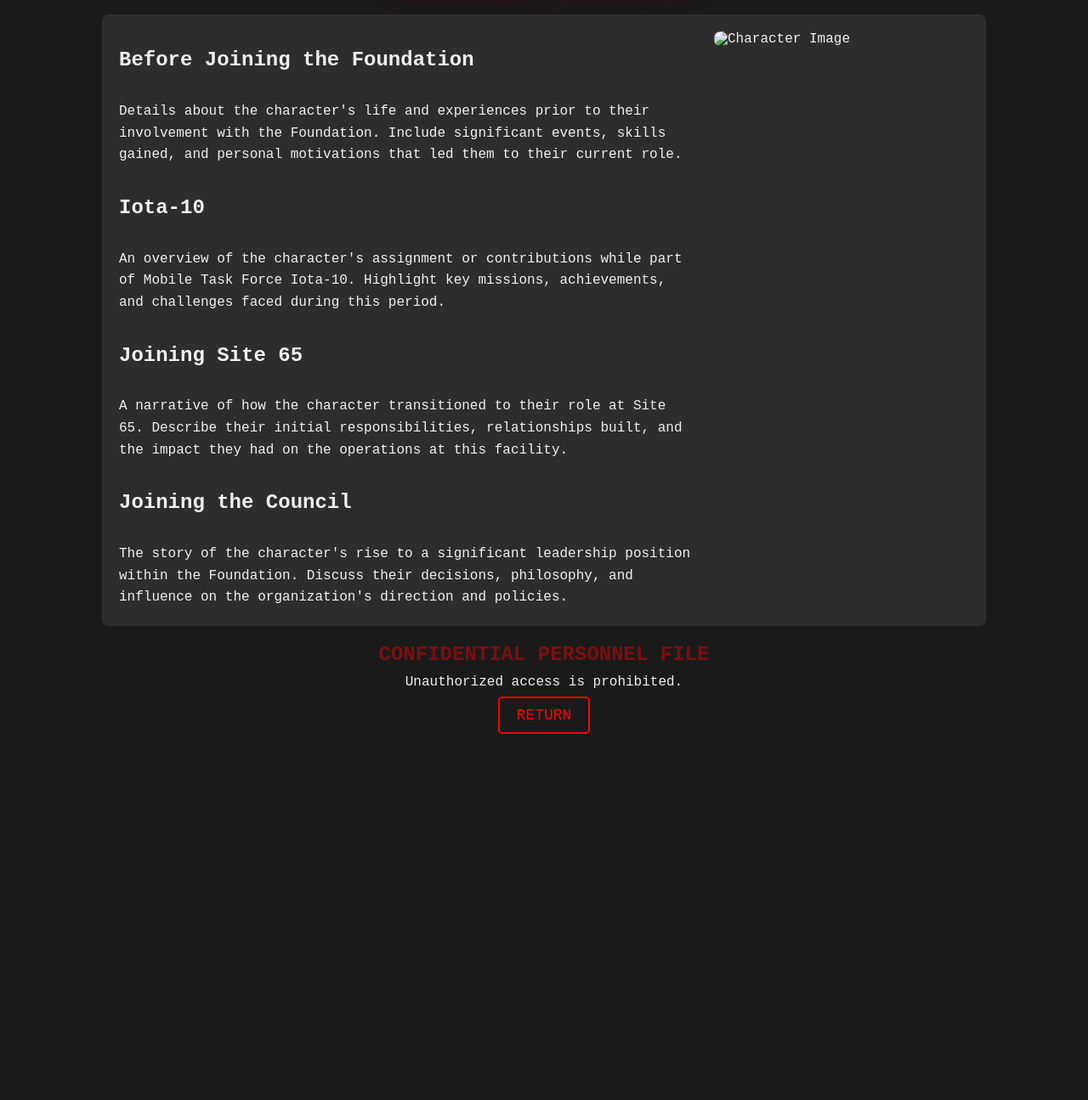
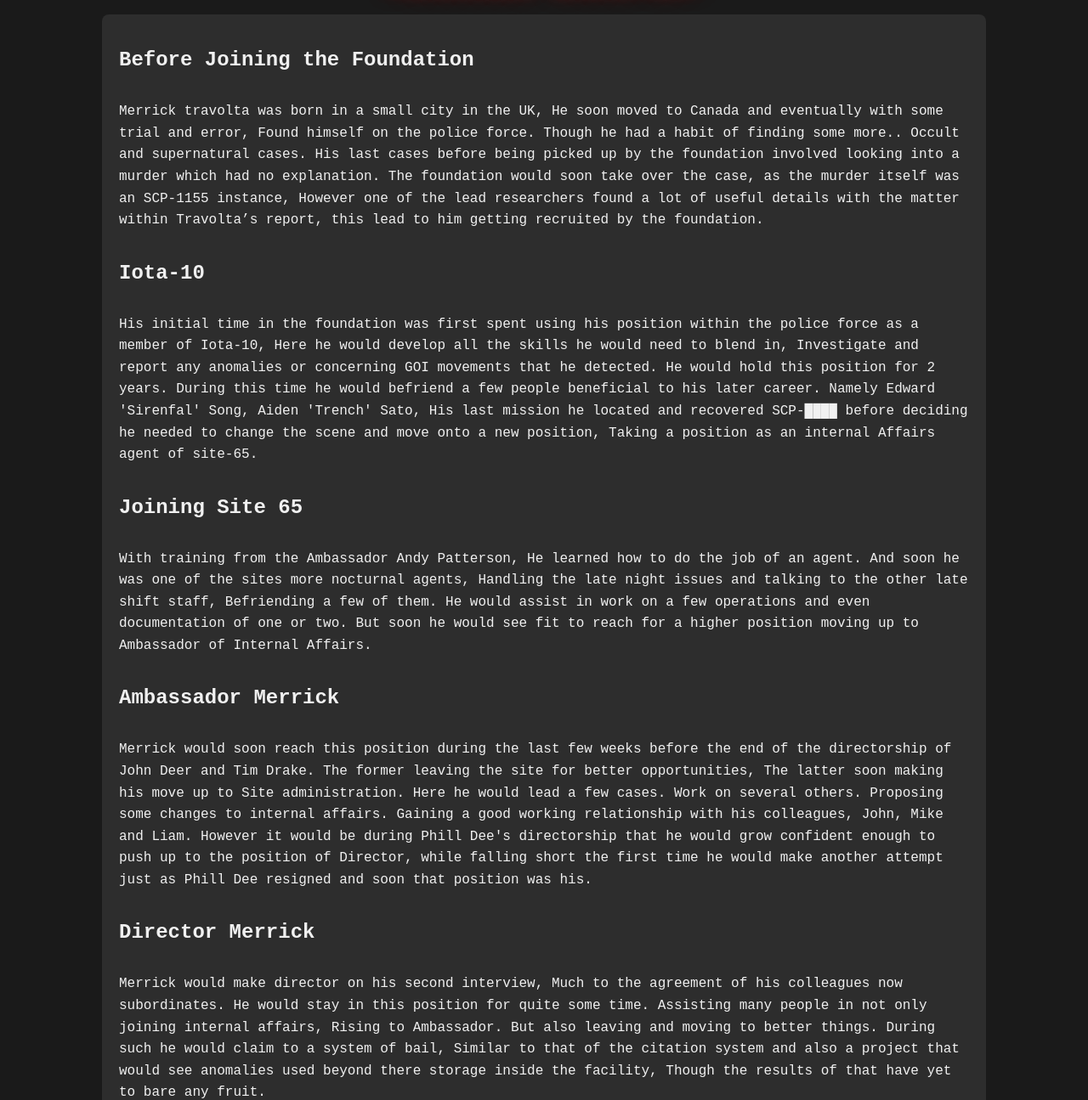
Before and after one commit to AJdisco/AJdisco.github.io, a plain HTML site: page dossiers/active/backstories/lawbreakerbs.html in a window 1280 px wide. Shown: the part 89-1384 px from the top of the page at 85% size. Before the commit the page ends 969 px from the top, so only its background shows below. Drawn offline with Linux system fonts and the light colour scheme.

Commit message:
Update lawbreakerbs.html

```diff
--- a/dossiers/active/backstories/lawbreakerbs.html
+++ b/dossiers/active/backstories/lawbreakerbs.html
@@ -8,21 +8,29 @@
 <body>
     <h1>Personnel Backstory</h1>
     <div class="personnel-file">
-        <div class="personnel-image">
-            <img src="placeholder.jpg" alt="Character Image">
-        </div>
         <div class="personnel-text">
             <h2>Before Joining the Foundation</h2>
-            <p>Details about the character's life and experiences prior to their involvement with the Foundation. Include significant events, skills gained, and personal motivations that led them to their current role.</p>
+            <p>Merrick travolta was born in a small city in the UK, He soon moved to Canada and eventually with some trial and error, Found himself on the police force. Though he had a habit of finding some more.. Occult and supernatural cases. His last cases before being picked up by the foundation involved looking into a murder which had no explanation. The foundation would soon take over the case, as the murder itself was an SCP-1155 instance, However one of the lead researchers found a lot of useful details with the matter within Travolta’s report, this lead to him getting recruited by the foundation.</p>
 
             <h2>Iota-10</h2>
-            <p>An overview of the character's assignment or contributions while part of Mobile Task Force Iota-10. Highlight key missions, achievements, and challenges faced during this period.</p>
+            <p>His initial time in the foundation was first spent using his position within the police force as a member of Iota-10, Here he would develop all the skills he would need to blend in, Investigate and report any anomalies or concerning GOI movements that he detected. He would hold this position for 2 years. During this time he would befriend a few people beneficial to his later career. Namely Edward 'Sirenfal' Song, Aiden 'Trench' Sato, His last mission he located and recovered SCP-████ before deciding he needed to change the scene and move onto a new position, Taking a position as an internal Affairs agent of site-65.
+</p>
 
             <h2>Joining Site 65</h2>
-            <p>A narrative of how the character transitioned to their role at Site 65. Describe their initial responsibilities, relationships built, and the impact they had on the operations at this facility.</p>
+            <p>With training from the Ambassador Andy Patterson, He learned how to do the job of an agent. And soon he was one of the sites more nocturnal agents, Handling the late night issues and talking to the other late shift staff, Befriending a few of them. He would assist in work on a few operations and even documentation of one or two. But soon he would see fit to reach for a higher position moving up to Ambassador of Internal Affairs.
+</p>
+            <h2>Ambassador Merrick </h2>
+            <p>Merrick would soon reach this position during the last few weeks before the end of the directorship of John Deer and Tim Drake. The former leaving the site for better opportunities, The latter soon making his move up to Site administration. Here he would lead a few cases. Work on several others. Proposing some changes to internal affairs. Gaining a good working relationship with his colleagues, John, Mike and Liam. However it would be during Phill Dee's directorship that he would grow confident enough to push up to the position of Director, while falling short the first time he would make another attempt just as Phill Dee resigned and soon that position was his. </p>
 
+            <h2>Director Merrick</h2>
+            <p>Merrick would make director on his second interview, Much to the agreement of his colleagues now subordinates. He would stay in this position for quite some time. Assisting many people in not only joining internal affairs, Rising to Ambassador. But also leaving and moving to better things.  During such he would claim to a system of bail, Similar to that of the citation system and also a project that would see anomalies used beyond there storage inside the facility, Though the results of that have yet to bare any fruit.
+</p>
+            <h2>Director of Doubt</h2>
+            <p>After a bit of time, Merrick began to see issues within himself, attributing it to Broda being a better director he began to see himself as worthless to his department. Soon he would find himself always wanting to sit alone, be on his own, he also began treating his life as secondary to his duty and just.. In general reckless abandon. During this time he would start writing some notes to himself, However unfortunate for him (or fortunate depending on who you ask), A tech expert found and turned that document into Director of Medicine Kayla, Who after handing it off to Omega-1, Had Merrick attend a psych eval. The evaluation done and Kayla writing her verdict. Letting Travolta know he can always talk to her, Reaffirming that with a chat with Cece and her later on, This brings Travolta some comfort to know he’s not doing.. The worst he could.
+</p>
             <h2>Joining the Council</h2>
-            <p>The story of the character's rise to a significant leadership position within the Foundation. Discuss their decisions, philosophy, and influence on the organization's direction and policies.</p>
+            <p>While the Council was not his first choice of place to go. He soon began to see their... merit in the site, He began to work and soon found an ominous black envelope placed on his desk when he returned from a break. Reading it he found him summoned to floor 3 to which he attended, This would be one of the most stressful interviews of his life, The pay off too great to want to give it up without a fight knowing the council were just itching to remove him after a standoff with one of their assistants.
+            Self doubt eating at him he soon found his verdict. He had risen to the ranks. Ascending to the seat of O5-2. Codename: The Lawbreaker. A relfection on his past within internal affairs.</p>
         </div>
     </div>
     <div class="warning-text">CONFIDENTIAL PERSONNEL FILE</div>
```
